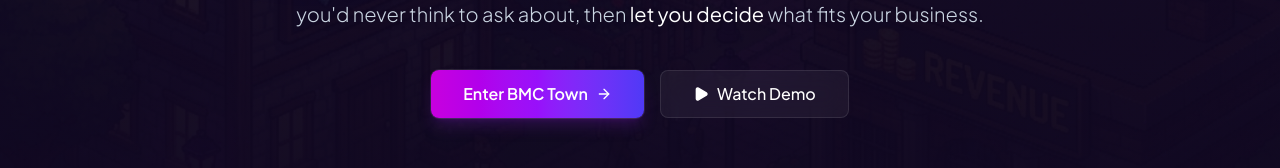
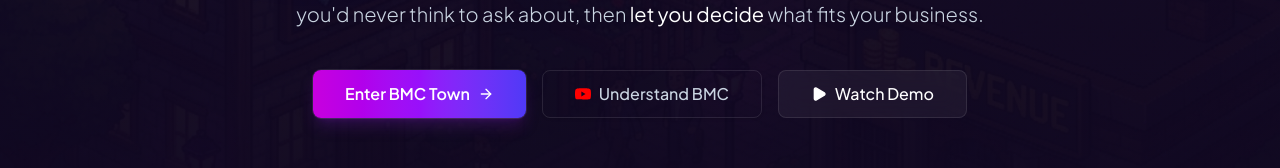
Before and after one commit to Terresapan/BMC-Intro, a Next.js app: page / in a window 1280 px wide. Shown: the part 504-672 px from the top of the page. Built offline with nearby package versions, Linux system fonts and the light colour scheme; no server answers.

Commit message:
feat: add "Understand BMC" YouTube link button and convert "Watch Demo" button to a YouTube video link

```diff
--- a/src/components/Hero.tsx
+++ b/src/components/Hero.tsx
@@ -1,6 +1,6 @@
 
 import React from 'react';
-import { ArrowRight, Play } from 'lucide-react';
+import { ArrowRight, Play, Youtube } from 'lucide-react';
 import { Button } from '@/components/ui/button';
 
 export const Hero: React.FC = () => {
@@ -76,12 +76,38 @@
           </Button>
 
           <Button
+            asChild
+            variant="outline"
+            size="lg"
+            className="w-full sm:w-auto"
+          >
+            <a
+              href="https://www.youtube.com/watch?v=QoAOzMTLP5s"
+              target="_blank"
+              rel="noopener noreferrer"
+            >
+              <svg className="w-4 h-4" viewBox="0 0 24 24" fill="none" xmlns="http://www.w3.org/2000/svg">
+                <path d="M23.498 6.186a3.016 3.016 0 0 0-2.122-2.136C19.505 3.545 12 3.545 12 3.545s-7.505 0-9.377.505A3.017 3.017 0 0 0 .502 6.186C0 8.07 0 12 0 12s0 3.93.502 5.814a3.016 3.016 0 0 0 2.122 2.136c1.871.505 9.376.505 9.376.505s7.505 0 9.377-.505a3.015 3.015 0 0 0 2.122-2.136C24 15.93 24 12 24 12s0-3.93-.502-5.814zM9.545 15.568V8.432L15.818 12l-6.273 3.568z" fill="#FF0000"/>
+              </svg>
+              Understand BMC
+            </a>
+          </Button>
+
+          <Button
+            asChild
             variant="glass"
             size="lg"
             className="w-full sm:w-auto"
           >
-            <Play className="w-4 h-4 fill-current" />
-            Watch Demo
+            <a
+              href="https://youtu.be/QSCkFK_G-IU"
+              target="_blank"
+              rel="noopener noreferrer"
+              className="flex items-center gap-2"
+            >
+              <Play className="w-4 h-4 fill-current" />
+              Watch Demo
+            </a>
           </Button>
         </div>
 
```
